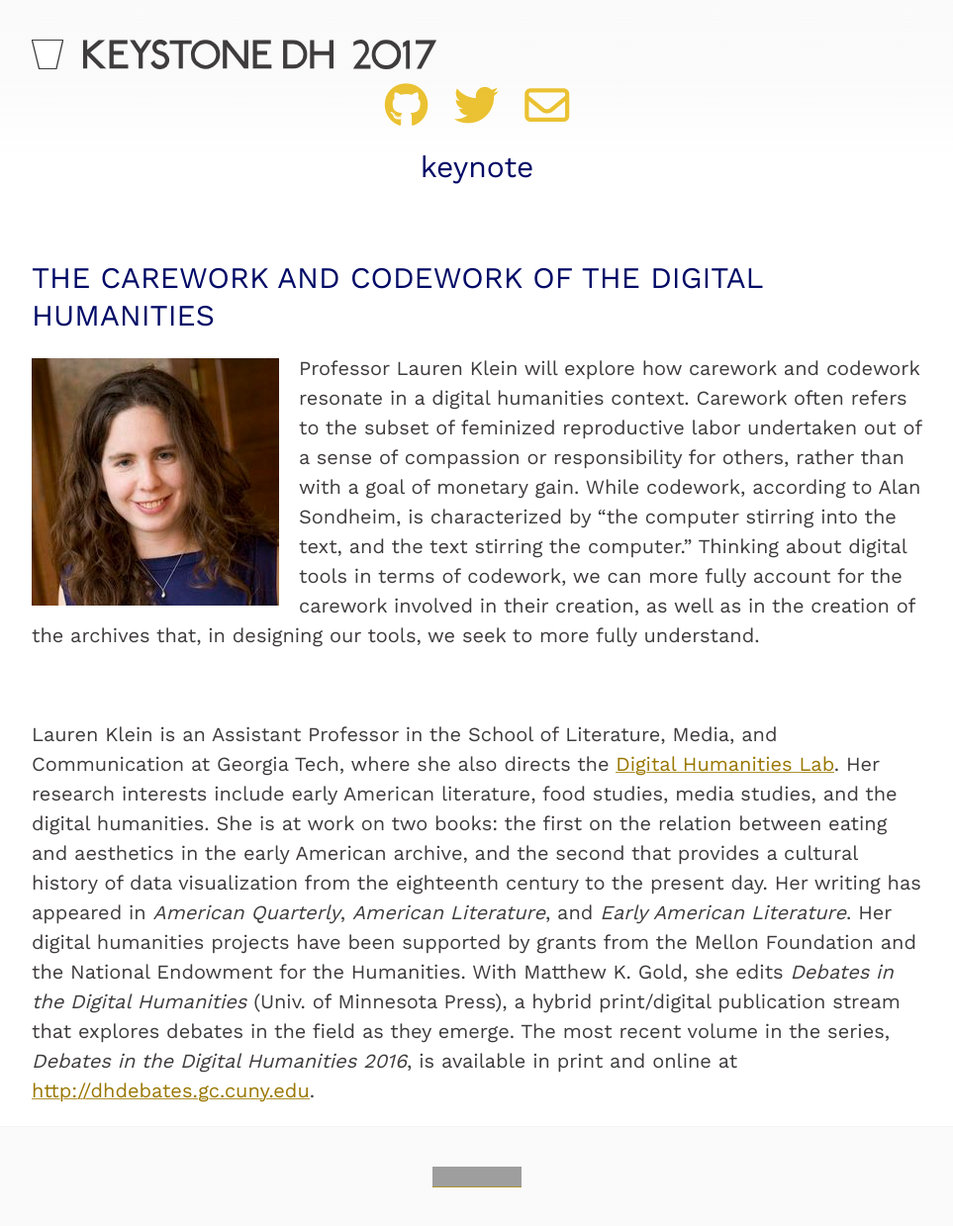
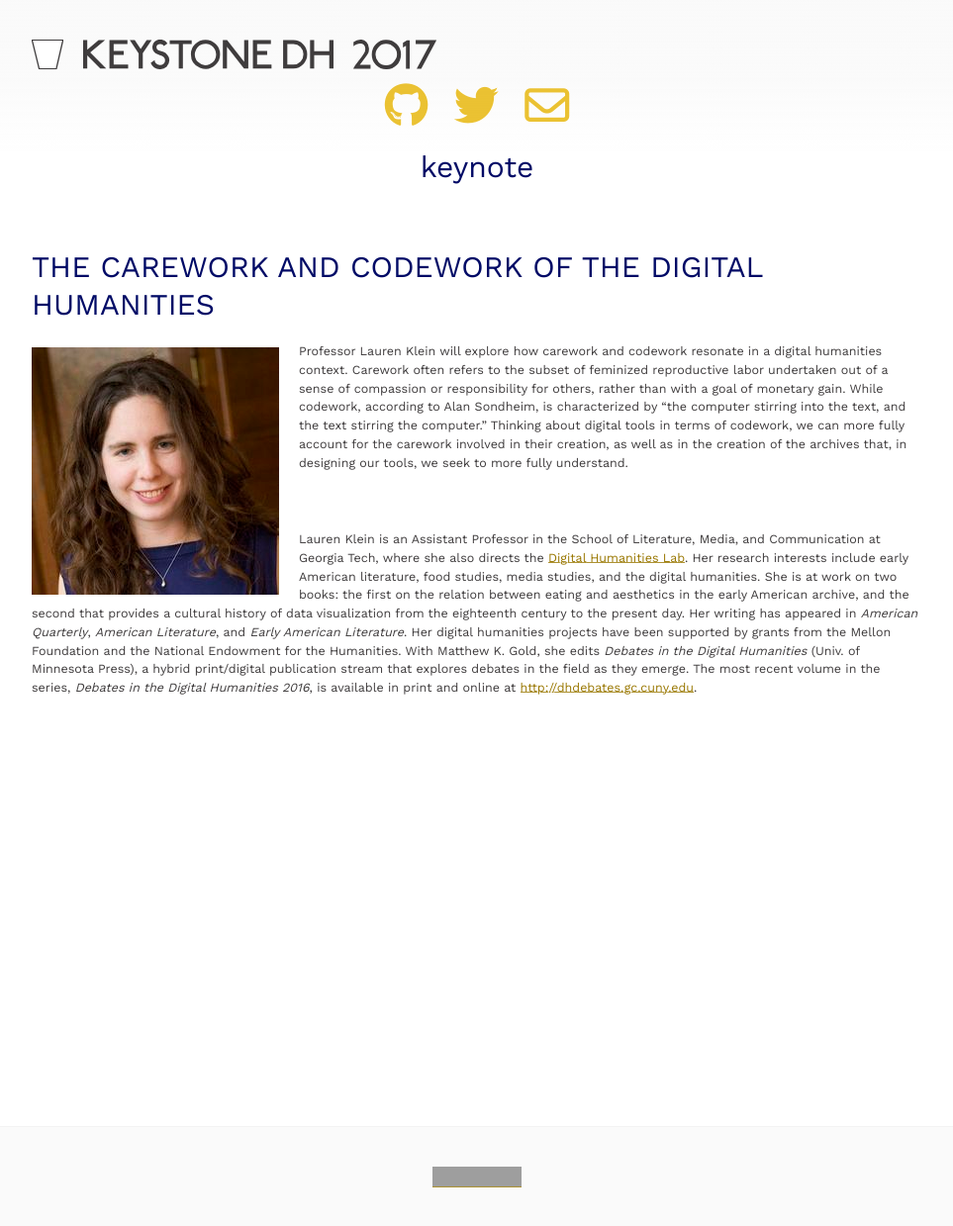
Before and after one commit to histlib/2017, a Jekyll site: the page built from keynote.md, in a window 1280 px wide and 1245 px high. Shown: the top 1239 px of the window at 99% size, without its empty margins (158-1121 px from the left). Built offline with Jekyll 4.4.1, drawn with Linux system fonts in a browser that asks for light colours; nearby versions of some CDN libraries; grey boxes are pictures that could not be loaded.

```diff
--- a/_sass/_custom.scss
+++ b/_sass/_custom.scss
@@ -202,5 +202,5 @@
 }
 
 .keynote p {
-  font-size: $h3 * .8;
+  font-size: $h3 * .5;
 }
```
